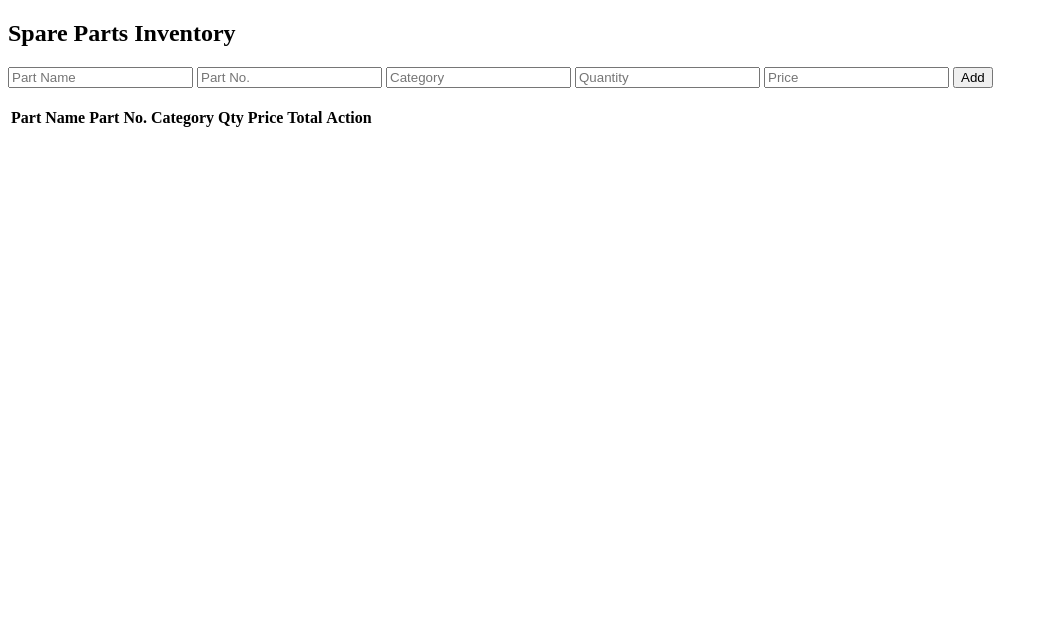
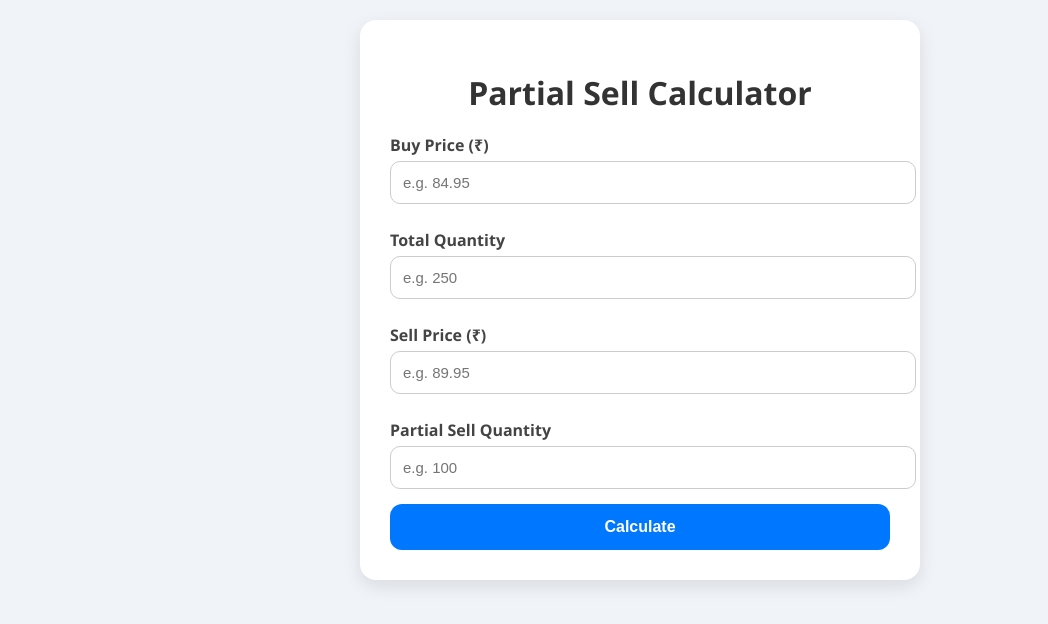
Before and after one commit to AzarAndu/Azhar-Auto-Spare-Parts-, a plain HTML site: page index.html in a window 1280 px wide. Shown: the whole page, without its empty margins (0-1048 px from the left). Drawn offline with Linux system fonts and the light colour scheme.

Commit message:
Update index.html

```diff
--- a/index.html
+++ b/index.html
@@ -1,39 +1,134 @@
 <!DOCTYPE html>
 <html lang="en">
 <head>
-  <meta charset="UTF-8" />
-  <meta name="viewport" content="width=device-width, initial-scale=1.0" />
-  <title>Spare Parts Inventory</title>
-  <link rel="stylesheet" href="style.css" />
-  <!-- Firebase CDN scripts -->
-  <script src="https://www.gstatic.com/firebasejs/10.12.1/firebase-app.js"></script>
-  <script src="https://www.gstatic.com/firebasejs/10.12.1/firebase-firestore.js"></script>
+  <meta charset="UTF-8">
+  <meta name="viewport" content="width=device-width, initial-scale=1.0">
+  <title>Partial Sell Calculator</title>
+  <style>
+    body {
+      font-family: "Segoe UI", sans-serif;
+      background: #f0f4f9;
+      margin: 0;
+      padding: 20px;
+      display: flex;
+      justify-content: center;
+      align-items: flex-start;
+      min-height: 100vh;
+    }
+    .container {
+      background: #fff;
+      padding: 30px;
+      border-radius: 16px;
+      box-shadow: 0 6px 18px rgba(0,0,0,0.1);
+      max-width: 500px;
+      width: 100%;
+    }
+    h1 {
+      text-align: center;
+      color: #333;
+      margin-bottom: 20px;
+    }
+    label {
+      font-weight: 600;
+      color: #444;
+      display: block;
+      margin: 10px 0 5px;
+    }
+    input {
+      width: 100%;
+      padding: 12px;
+      border: 1px solid #ccc;
+      border-radius: 10px;
+      font-size: 15px;
+      margin-bottom: 15px;
+    }
+    button {
+      width: 100%;
+      padding: 14px;
+      background: #0077ff;
+      color: white;
+      font-weight: bold;
+      font-size: 16px;
+      border: none;
+      border-radius: 12px;
+      cursor: pointer;
+      transition: 0.3s;
+    }
+    button:hover {
+      background: #005fcc;
+    }
+    .results {
+      margin-top: 20px;
+      padding: 20px;
+      border-radius: 14px;
+      background: #f9fbff;
+      box-shadow: inset 0 0 8px rgba(0,0,0,0.05);
+    }
+    .result-item {
+      margin: 8px 0;
+      font-size: 16px;
+      color: #222;
+    }
+    .highlight {
+      font-weight: bold;
+      color: #008000;
+    }
+  </style>
 </head>
 <body>
-  <h2>Spare Parts Inventory</h2>
-  <input id="partName" placeholder="Part Name" />
-  <input id="partNo" placeholder="Part No." />
-  <input id="category" placeholder="Category" />
-  <input id="qty" placeholder="Quantity" type="number" />
-  <input id="price" placeholder="Price" type="number" />
-  <button onclick="addPart()">Add</button>
-  <br /><br />
-  <table id="partsTable">
-    <thead>
-      <tr>
-        <th>Part Name</th>
-        <th>Part No.</th>
-        <th>Category</th>
-        <th>Qty</th>
-        <th>Price</th>
-        <th>Total</th>
-        <th>Action</th>
-      </tr>
-    </thead>
-    <tbody id="tableBody">
-      <!-- Data will be inserted here -->
-    </tbody>
-  </table>
-  <script src="script.js"></script>
+  <div class="container">
+    <h1>Partial Sell Calculator</h1>
+
+    <label for="buyPrice">Buy Price (₹)</label>
+    <input type="number" id="buyPrice" placeholder="e.g. 84.95" step="0.01">
+
+    <label for="totalQty">Total Quantity</label>
+    <input type="number" id="totalQty" placeholder="e.g. 250">
+
+    <label for="sellPrice">Sell Price (₹)</label>
+    <input type="number" id="sellPrice" placeholder="e.g. 89.95" step="0.01">
+
+    <label for="sellQty">Partial Sell Quantity</label>
+    <input type="number" id="sellQty" placeholder="e.g. 100">
+
+    <button onclick="calculate()">Calculate</button>
+
+    <div class="results" id="results" style="display:none;">
+      <div class="result-item">💰 Profit Booked: <span id="profit" class="highlight"></span></div>
+      <div class="result-item">💵 Cash Recovered: <span id="cash" class="highlight"></span></div>
+      <div class="result-item">📦 Remaining Quantity: <span id="remainingQty" class="highlight"></span></div>
+      <div class="result-item">📊 Remaining Investment: <span id="remainingInv" class="highlight"></span></div>
+      <div class="result-item">⚡ New Avg Price: <span id="newAvg" class="highlight"></span></div>
+    </div>
+  </div>
+
+  <script>
+    function calculate() {
+      const buyPrice = parseFloat(document.getElementById("buyPrice").value);
+      const totalQty = parseInt(document.getElementById("totalQty").value);
+      const sellPrice = parseFloat(document.getElementById("sellPrice").value);
+      const sellQty = parseInt(document.getElementById("sellQty").value);
+
+      if (isNaN(buyPrice) || isNaN(totalQty) || isNaN(sellPrice) || isNaN(sellQty)) {
+        alert("⚠️ Please fill all inputs correctly!");
+        return;
+      }
+
+      const totalInvested = buyPrice * totalQty;
+      const profit = (sellPrice - buyPrice) * sellQty;
+      const cashRecovered = sellPrice * sellQty;
+      const remainingQty = totalQty - sellQty;
+      const remainingInvestment = totalInvested - cashRecovered;
+      const newAvg = remainingQty > 0 ? (remainingInvestment / remainingQty) : 0;
+
+      document.getElementById("profit").textContent = "₹" + profit.toFixed(2);
+      document.getElementById("cash").textContent = "₹" + cashRecovered.toFixed(2);
+      document.getElementById("remainingQty").textContent = remainingQty;
+      document.getElementById("remainingInv").textContent = "₹" + remainingInvestment.toFixed(2);
+      document.getElementById("newAvg").textContent = "₹" + newAvg.toFixed(2);
+
+      document.getElementById("results").style.display = "block";
+    }
+  </script>
 </body>
 </html>
```
